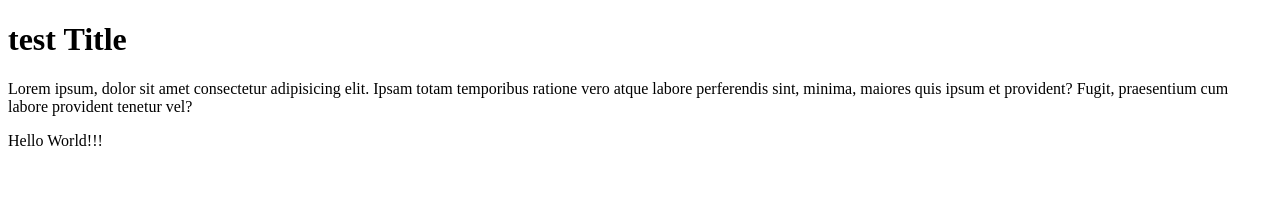
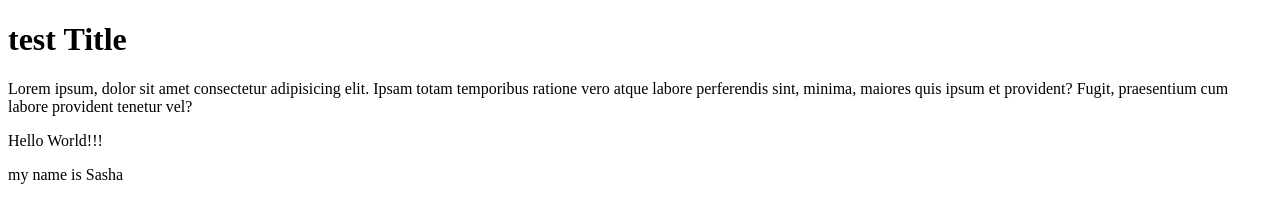
Before and after one commit to boltyukov/project-, a plain HTML site: page index.html in a window 1280 px wide. Drawn offline with Linux system fonts and the light colour scheme.

Commit message:
change index file

```diff
--- a/index.html
+++ b/index.html
@@ -15,6 +15,7 @@
         vel?
       </p>
       <p>Hello World!!!</p>
+      <p>my name is Sasha</p>
     </div>
   </body>
 </html>
```
